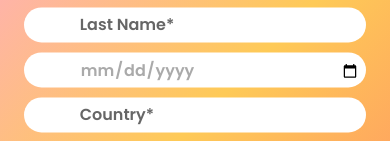
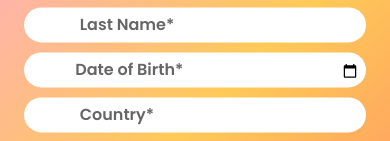
Before and after one commit to 2118476/Habesha-community-Frontend, a React (Create React App) app: page / in a window 390 px wide. Both pictures are taken after a click on the button "Get Started". Shown: the part 300-441 px from the top of the page. Built offline with nearby package versions, Linux system fonts and the light colour scheme.

Commit message:
Add Date of Birth placeholder, fix panel overlap on mobile

```diff
--- a/src/features/auth/Account.css
+++ b/src/features/auth/Account.css
@@ -243,6 +243,31 @@ form.sign-up-form {
 .account-container ::-webkit-datetime-edit-year-field,
 .account-container ::-webkit-calendar-picker-indicator {
   color: #aaa;
+}
+
+/* Date of Birth placeholder overlay */
+.account-container .date-placeholder {
+  position: absolute;
+  left: 15%;
+  top: 50%;
+  transform: translateY(-50%);
+  color: #666666 !important;
+  font-family: "Poppins", sans-serif;
+  font-weight: 600;
+  font-size: 1rem;
+  pointer-events: none;
+  background: transparent !important;
+  z-index: 1;
+}
+
+.account-container .input-field input.date:not(.has-value) {
+  color: transparent !important;
+  -webkit-text-fill-color: transparent !important;
+}
+
+.account-container .input-field input.date.has-value {
+  color: #000000 !important;
+  -webkit-text-fill-color: #000000 !important;
 }
 
 /* ---------- password show/hide ---------- */
@@ -538,7 +563,7 @@ form.sign-up-form {
     grid-column: 1 / 2;
   }
 
-  .account-container .right-panel { grid-row: 3 / 4; }
+  .account-container .right-panel { grid-row: 3 / 4; padding-top: 4rem; }
   .account-container .left-panel  { grid-row: 1 / 2; }
 
   .image {
@@ -625,7 +650,7 @@ form.sign-up-form {
   .account-container .account-btn.transparent { font-size: 0.8rem; }
 
   .account-container .left-panel  { padding-top: 15.5%; }
-  .account-container .right-panel { padding: 2%; }
+  .account-container .right-panel { padding: 2%; padding-top: 8%; }
 
   .account-container::before {
     bottom: 70%;
--- a/src/features/auth/Account.jsx
+++ b/src/features/auth/Account.jsx
@@ -251,14 +251,16 @@ function Account({ initialSignUp = false, redirect = "/app/home" }) {
               <div className="input-field">
                 <i className="fas fa-calendar-alt"></i>
                 <input
-                  className="date"
+                  className={`date ${values.dob ? 'has-value' : ''}`}
                   type="date"
                   name="dob"
                   max={today}
                   value={values.dob}
                   onChange={handleChange}
                   placeholder="Date of Birth*"
+                  title="Date of Birth"
                 />
+                {!values.dob && <span className="date-placeholder">Date of Birth*</span>}
               </div>
               {errors ? errors.dob && showErrors && <p>{errors.dob}</p> : ""}
 
```
